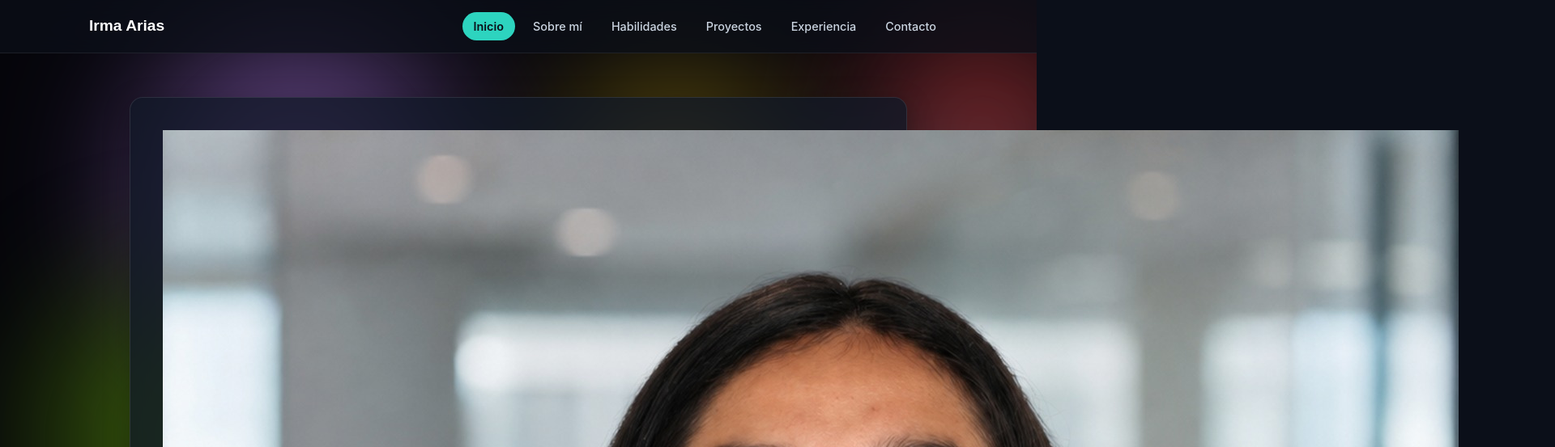
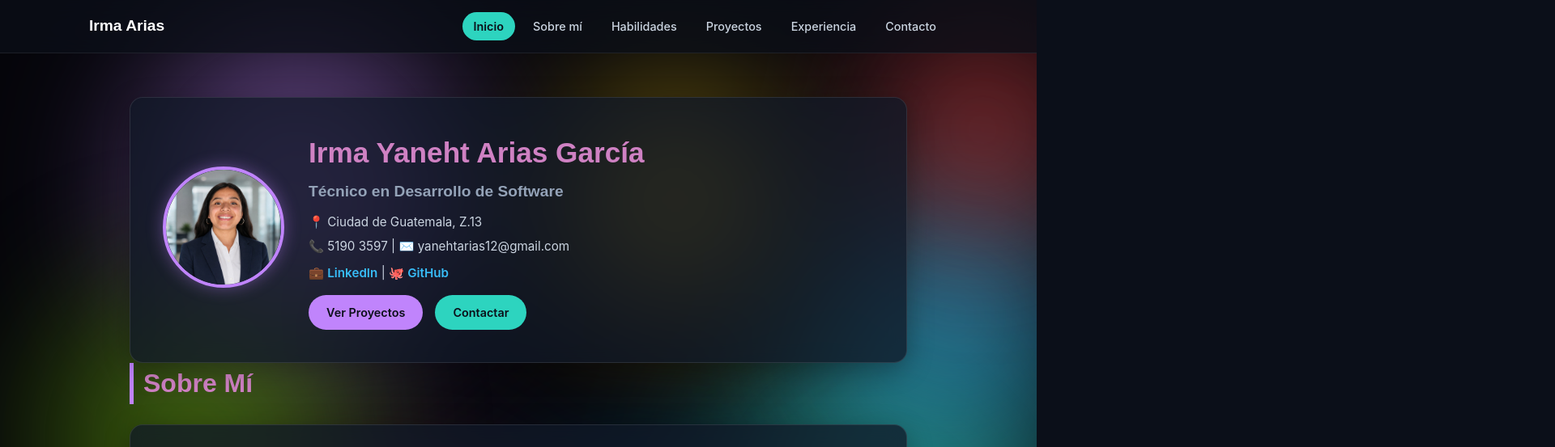
Before and after one commit to irm338/My_portafolio-Irma-Arias, a plain HTML site: page index.html in a window 1280 px wide. Shown: the top 553 px of the page at 81% size, 1920 px wide, since content can reach past the window. Drawn offline with Linux system fonts and the light colour scheme; a script that the page names is missing.

Commit message:
Add class to profile image in index.html
Added class 'profile-img' to the profile image.

```diff
--- a/index.html
+++ b/index.html
@@ -46,7 +46,7 @@
         <section id="inicio" class="hero-section">
             <div class="glass-card hero-card">
                 <div class="profile-img-container">
-                    <img src="./perfil.jpg/WhatsApp Image 2026-09-18 at 8.30.58 PM.jpg" alt="Foto de perfil de Irma Yaneht Arias García">
+                    <img src="./perfil.jpg/WhatsApp Image 2026-09-18 at 8.30.58 PM.jpg" alt="Foto de perfil de Irma Yaneht Arias García" class="profile-img">
 
                 </div>
                 <div class="hero-info">
```
